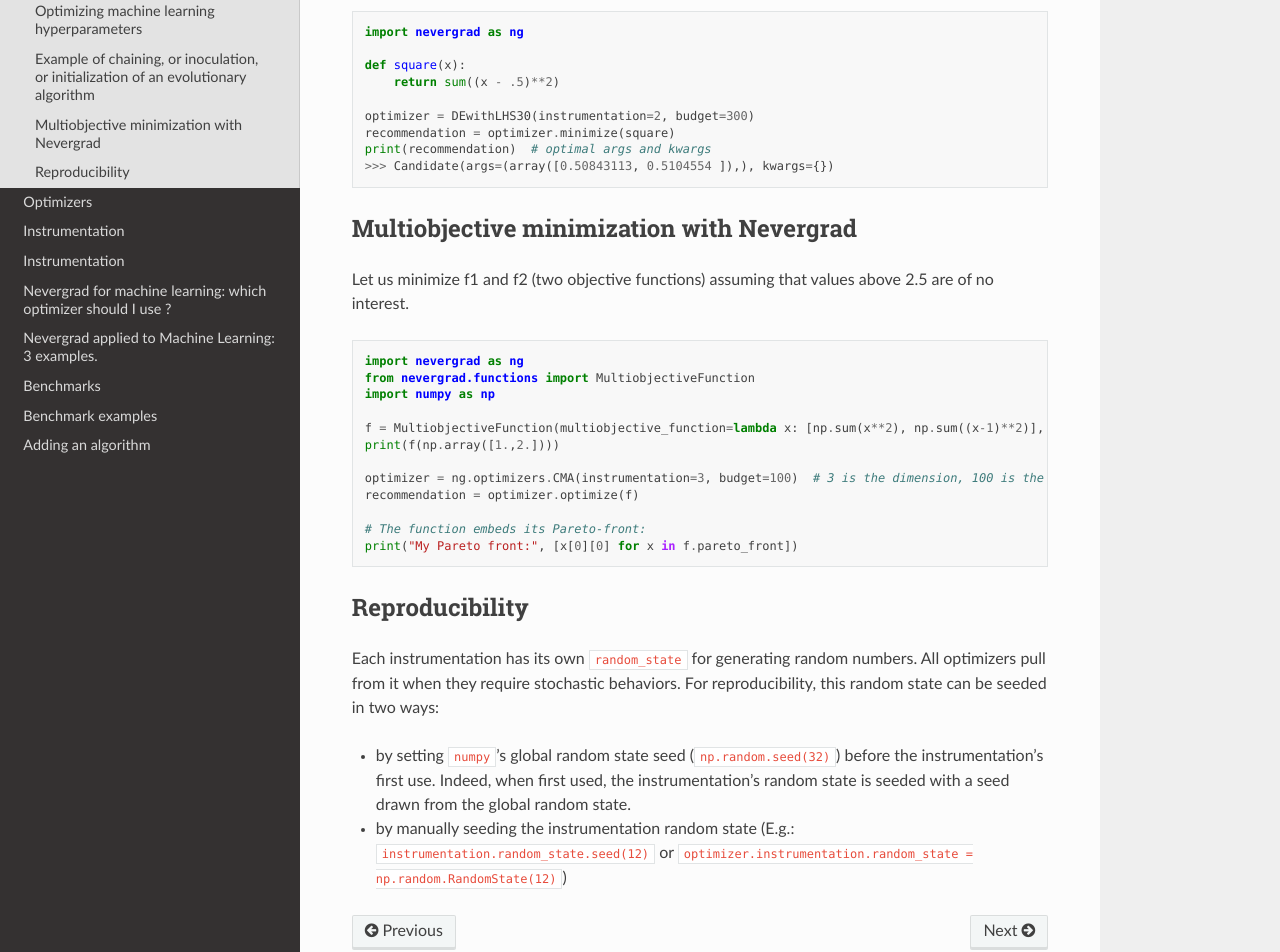
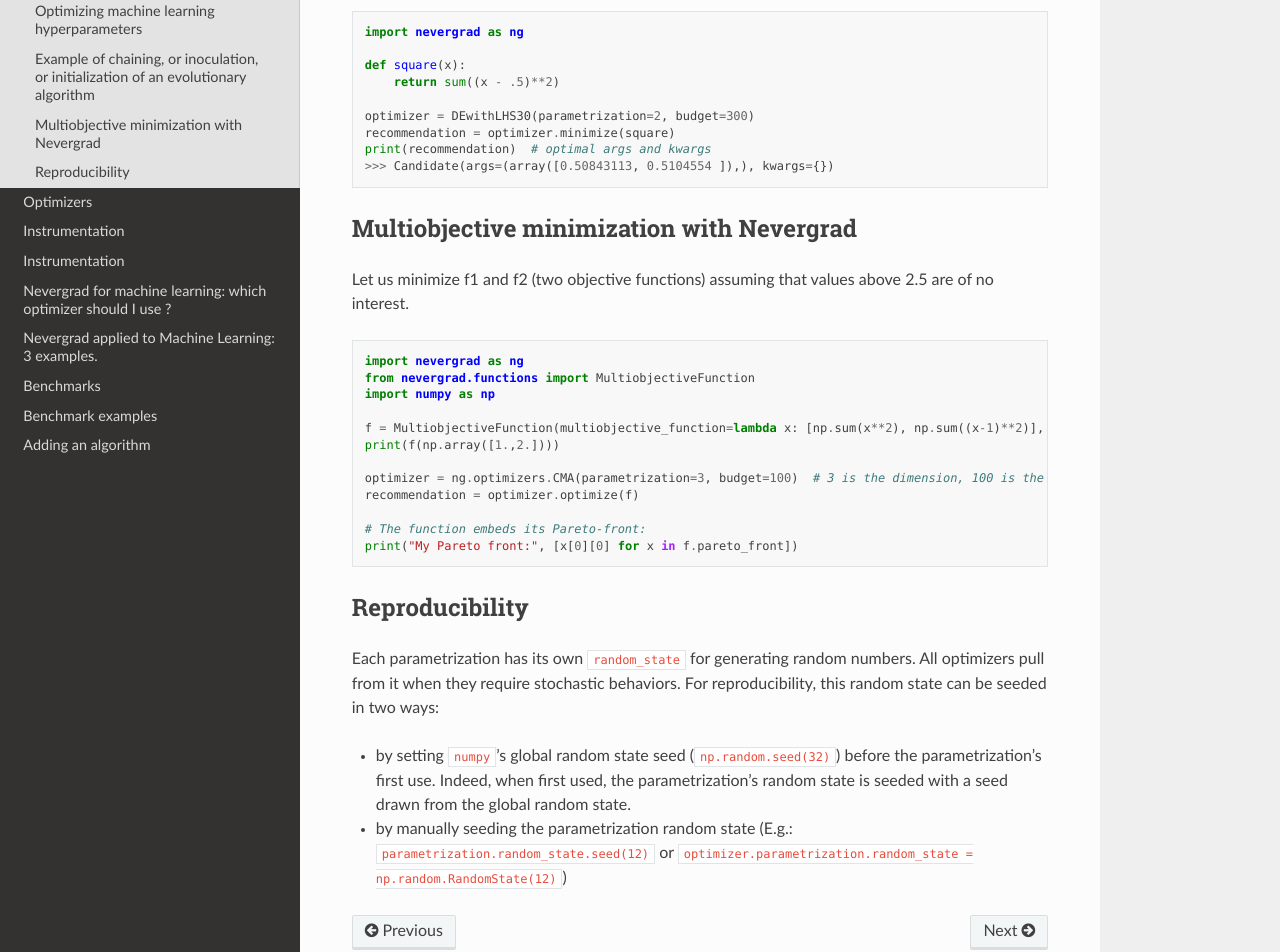
Before and after one commit to facebookresearch/nevergrad, a Sphinx documentation site: the page built from docs/optimization.md, in a window 1280 px wide and 1400 px high, scrolled down 3590 px. Shown: the part 320-1272 px from the top of the window. Built offline with Sphinx 7.4.7 and the Read the Docs theme 2.0.0, drawn with Linux system fonts in a browser that asks for light colours; some of the changed text lies outside the part shown.

````diff
--- a/docs/instrumentation_api.rst
+++ b/docs/instrumentation_api.rst
@@ -4,11 +4,11 @@ Instrumentation
 Instrumentation class
 ---------------------
 
-.. autoclass:: nevergrad.Instrumentation
+.. autoclass:: nevergrad.p.Parameter
     :members:
 
 Variables
 ---------
 
-.. automodule:: nevergrad.var
+.. automodule:: nevergrad.p
     :members:
--- a/docs/optimization.md
+++ b/docs/optimization.md
@@ -12,7 +12,7 @@ import nevergrad as ng
 def square(x, y=12):
     return sum((x - .5)**2) + abs(y)
 
-optimizer = ng.optimizers.OnePlusOne(instrumentation=2, budget=100)
+optimizer = ng.optimizers.OnePlusOne(parametrization=2, budget=100)
 # alternatively, you could use ng.optimizers.registry["OnePlusOne"]
 # (registry is a dict containing all optimizer classes)
 recommendation = optimizer.minimize(square)
@@ -22,16 +22,16 @@ print(recommendation)
 `recommendation` holds the optimal attributes `args` and `kwargs` found by the optimizer for the provided function.
 In this example, the optimal value will be found in `recommendation.args[0]` and will be a `np.ndarray` of size 2.
 
-`instrumentation=n` is a shortcut to state that the function has only one variable, continuous, of dimension `n`,
-Defining the following instrumentation instead will optimize on both `x` (continuous, dimension 2) and `y` (continuous, dimension 1).
+`parametrization=n` is a shortcut to state that the function has only one variable, continuous, of dimension `n`,
+Defining the following parametrization instead will optimize on both `x` (continuous, dimension 2) and `y` (continuous, dimension 1).
 ```python
 instrum = ng.Instrumentation(ng.p.Array(shape=(2,)), y=ng.p.Scalar())
-optimizer = ng.optimizers.OnePlusOne(instrumentation=instrum, budget=100)
+optimizer = ng.optimizers.OnePlusOne(parametrization=instrum, budget=100)
 recommendation = optimizer.minimize(square)
 print(recommendation)
 >>> Candidate(args=(array([0.490, 0.546]),), kwargs={'y': 0.0})
 ```
-See the [instrumentation tutorial](instrumentation.md) for more complex instrumentations.
+See the [parametrization tutorial](parametrization.md) for more complex parametrizations.
 
 
 ## Using several workers
@@ -39,7 +39,7 @@ See the [instrumentation tutorial](instrumentation.md) for more complex instrume
 Running the function evaluation in parallel with several workers is as easy as providing an executor:
 ```python
 from concurrent import futures
-optimizer = ng.optimizers.OnePlusOne(instrumentation=instrum, budget=100, num_workers=5)
+optimizer = ng.optimizers.OnePlusOne(parametrization=instrum, budget=100, num_workers=5)
 with futures.ProcessPoolExecutor(max_workers=optimizer.num_workers) as executor:
     recommendation = optimizer.minimize(square, executor=executor, batch_mode=False)
 ```
@@ -54,7 +54,7 @@ An *ask and tell* interface is also available. The 3 key methods for this interf
 For most optimization algorithms in the platform, they can be called in arbitrary order - asynchronous optimization is OK. Some algorithms (with class attribute `no_parallelization=True` however do not support this.
 
 The `Candidate` class holds attributes `args` and `kwargs` corresponding to the `args` and `kwargs` of the function you optimize,
-given its [instrumentation](instrumentation.md). It also holds a `data` attribute corresponding to the data point in the optimization space.
+given its [parametrization](parametrization.md). It also holds a `data` attribute corresponding to the data point in the optimization space.
 
 Here is a simpler example in the sequential case (this is what happens in the `optimize` method for `num_workers=1`):
 ```python
@@ -80,9 +80,9 @@ import nevergrad as ng
 def square(x):
     return sum((x - .5)**2)
 
-optimizer = ng.optimizers.OnePlusOne(instrumentation=2, budget=100)
+optimizer = ng.optimizers.OnePlusOne(parametrization=2, budget=100)
 # define a constraint on first variable of x:
-optimizer.instrumentation.register_cheap_constraint(lambda x: x[0] >= 1)
+optimizer.parametrization.register_cheap_constraint(lambda x: x[0] >= 1)
 
 recommendation = optimizer.minimize(square)
 print(recommendation)  # optimal args and kwargs
@@ -109,7 +109,7 @@ All algorithms have strengths and weaknesses. Questionable rules of thumb could
 
 ## Optimizing machine learning hyperparameters
 
-When optimizing hyperparameters as e.g. in machine learning. If you don't know what variables (see [instrumentation](instrumentation.md)) to use:
+When optimizing hyperparameters as e.g. in machine learning. If you don't know what variables (see [parametrization](parametrization.md)) to use:
 - use `Choice` for discrete variables
 - use `TwoPointsDE` with `num_workers` equal to the number of workers available to you.
 See the [machine learning example](machinelearning.md) for more.
@@ -146,7 +146,7 @@ import nevergrad as ng
 def square(x):
     return sum((x - .5)**2)
 
-optimizer = DEwithLHS30(instrumentation=2, budget=300)
+optimizer = DEwithLHS30(parametrization=2, budget=300)
 recommendation = optimizer.minimize(square)
 print(recommendation)  # optimal args and kwargs
 >>> Candidate(args=(array([0.50843113, 0.5104554 ]),), kwargs={})
@@ -164,7 +164,7 @@ import numpy as np
 f = MultiobjectiveFunction(multiobjective_function=lambda x: [np.sum(x**2), np.sum((x-1)**2)], upper_bounds=[2.5, 2.5])
 print(f(np.array([1.,2.])))
 
-optimizer = ng.optimizers.CMA(instrumentation=3, budget=100)  # 3 is the dimension, 100 is the budget.
+optimizer = ng.optimizers.CMA(parametrization=3, budget=100)  # 3 is the dimension, 100 is the budget.
 recommendation = optimizer.optimize(f)
 
 # The function embeds its Pareto-front:
@@ -174,8 +174,8 @@ print("My Pareto front:", [x[0][0] for x in f.pareto_front])
 
 ## Reproducibility
 
-Each instrumentation has its own `random_state` for generating random numbers. All optimizers pull from it when they require stochastic behaviors.
+Each parametrization has its own `random_state` for generating random numbers. All optimizers pull from it when they require stochastic behaviors.
 For reproducibility, this random state can be seeded in two ways:
-- by setting `numpy`'s global random state seed (`np.random.seed(32)`) before the instrumentation's first use. Indeed, when first used,
-  the instrumentation's random state is seeded with a seed drawn from the global random state.
-- by manually seeding the instrumentation random state (E.g.: `instrumentation.random_state.seed(12)` or `optimizer.instrumentation.random_state = np.random.RandomState(12)`)
+- by setting `numpy`'s global random state seed (`np.random.seed(32)`) before the parametrization's first use. Indeed, when first used,
+  the parametrization's random state is seeded with a seed drawn from the global random state.
+- by manually seeding the parametrization random state (E.g.: `parametrization.random_state.seed(12)` or `optimizer.parametrization.random_state = np.random.RandomState(12)`)
````
Also changed, not shown: docs/adding_an_algorithm.md (+4 -4 lines), docs/machinelearning.md (+12 -12 lines), docs/parametrization.md (+6 -6 lines).
